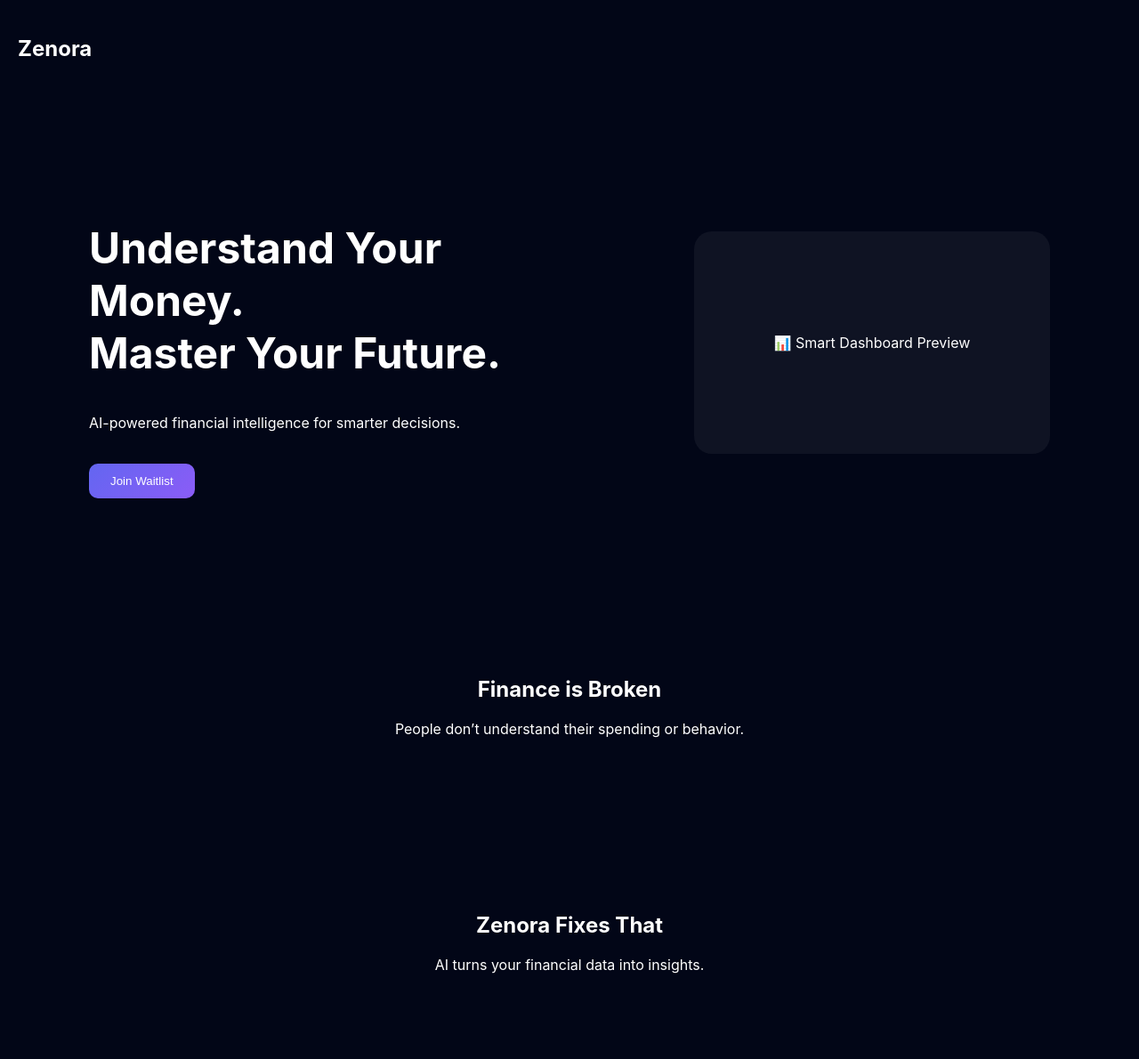
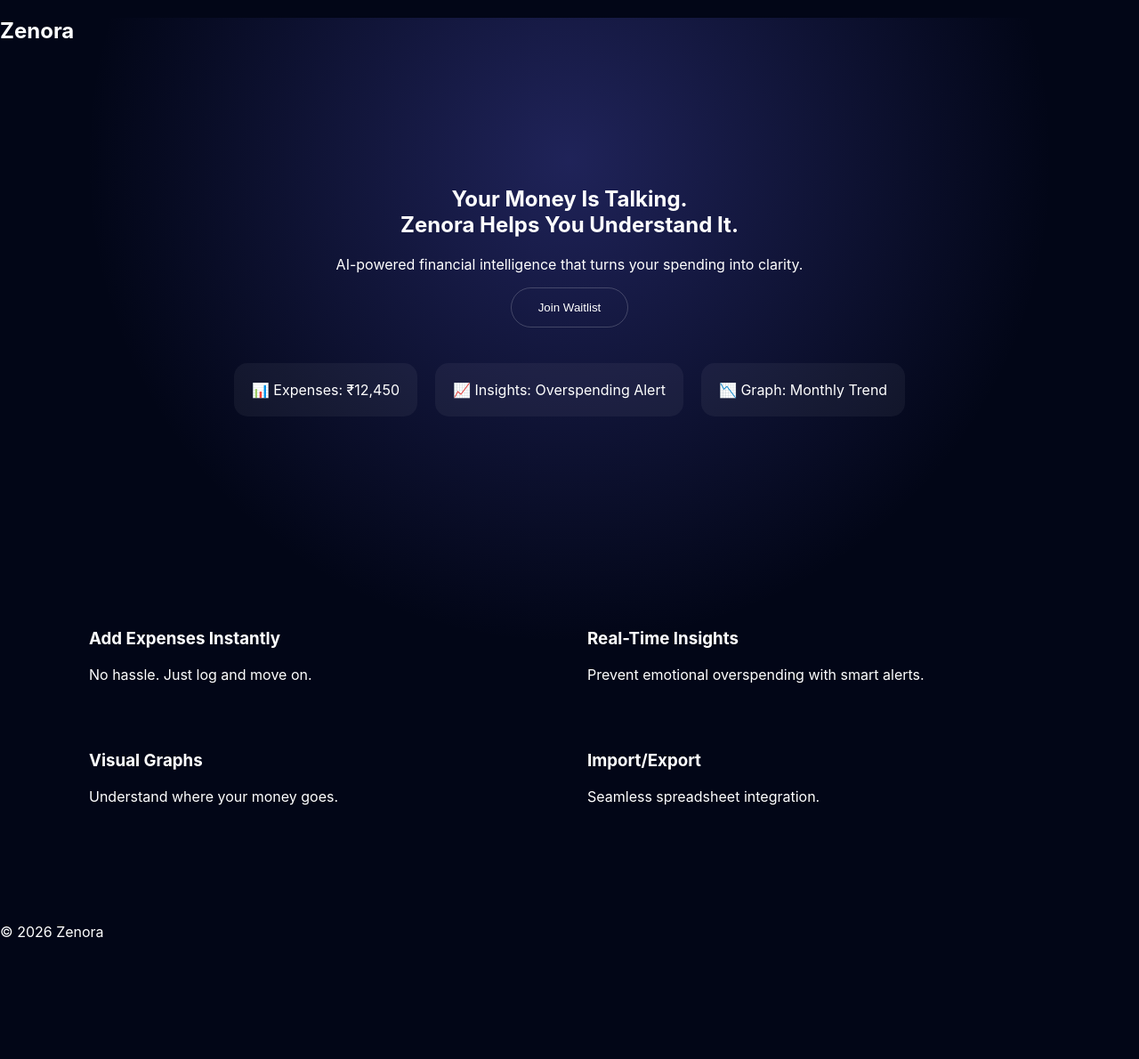
Before and after one commit to Dhrubajit-cmd/zenora-landing, a plain HTML site: page index.html in a window 1280 px wide. Shown: the whole page at 89% size. After the commit the page ends 1073 px from the top, so only its background shows below. Drawn offline with Linux system fonts and the light colour scheme.

Commit message:
Modified landing Page V4

```diff
--- a/index.html
+++ b/index.html
@@ -2,42 +2,89 @@
 <html lang="en">
 
 <head>
-    <meta charset="UTF-8">
+    <meta charset="UTF-8" />
     <title>Zenora</title>
+
     <link rel="stylesheet" href="styles/main.css">
 </head>
 
 <body>
 
+    <!-- BACKGROUND -->
+    <div class="background"></div>
+
     <!-- NAV -->
-    <nav class="nav">
+    <nav>
         <h1>Zenora</h1>
     </nav>
 
     <!-- HERO -->
     <section class="hero">
-        <div class="hero-text">
-            <h1>Understand Your Money.<br>Master Your Future.</h1>
-            <p>AI-powered financial intelligence for smarter decisions.</p>
-            <button>Join Waitlist</button>
+
+        <h1>Your Money Is Talking.<br>Zenora Helps You Understand It.</h1>
+        <p>AI-powered financial intelligence that turns your spending into clarity.</p>
+
+        <button id="openModal" class="cta-btn">Join Waitlist</button>
+
+        <!-- MOCK DASHBOARD -->
+        <div class="dashboard">
+            <div class="card">📊 Expenses: ₹12,450</div>
+            <div class="card">📈 Insights: Overspending Alert</div>
+            <div class="card">📉 Graph: Monthly Trend</div>
         </div>
 
-        <div class="hero-visual">
-            <div class="mock-card">📊 Smart Dashboard Preview</div>
-        </div>
     </section>
 
-    <!-- PROBLEM -->
-    <section class="section">
-        <h2>Finance is Broken</h2>
-        <p>People don’t understand their spending or behavior.</p>
+    <!-- FEATURES -->
+    <section class="features">
+
+        <div class="feature">
+            <h3>Add Expenses Instantly</h3>
+            <p>No hassle. Just log and move on.</p>
+        </div>
+
+        <div class="feature">
+            <h3>Real-Time Insights</h3>
+            <p>Prevent emotional overspending with smart alerts.</p>
+        </div>
+
+        <div class="feature">
+            <h3>Visual Graphs</h3>
+            <p>Understand where your money goes.</p>
+        </div>
+
+        <div class="feature">
+            <h3>Import/Export</h3>
+            <p>Seamless spreadsheet integration.</p>
+        </div>
+
     </section>
 
-    <!-- SOLUTION -->
-    <section class="section">
-        <h2>Zenora Fixes That</h2>
-        <p>AI turns your financial data into insights.</p>
-    </section>
+    <!-- FOOTER -->
+    <footer>
+        <p>© 2026 Zenora</p>
+    </footer>
+
+    <!-- MODAL -->
+    <div id="modal" class="modal hidden">
+        <div class="modal-content">
+
+            <span id="closeModal">&times;</span>
+
+            <h2>Request Access</h2>
+
+            <input placeholder="Your Name">
+            <input placeholder="Email">
+            <select>
+                <option>Select Industry</option>
+            </select>
+
+            <button>Request Access</button>
+
+        </div>
+    </div>
+
+    <script src="scripts/main.js"></script>
 
 </body>
 
--- /dev/null
+++ b/scripts/main.js
@@ -0,0 +1,11 @@
+const openBtn = document.getElementById("openModal");
+const modal = document.getElementById("modal");
+const closeBtn = document.getElementById("closeModal");
+
+openBtn.onclick = () => {
+    modal.classList.remove("hidden");
+};
+
+closeBtn.onclick = () => {
+    modal.classList.add("hidden");
+};
--- a/styles/main.css
+++ b/styles/main.css
@@ -5,45 +5,75 @@ body {
     color: white;
 }
 
-.nav {
+.background {
+    position: fixed;
+    width: 100%;
+    height: 100%;
+    background:
+        radial-gradient(circle at 50% 20%, rgba(99, 102, 241, 0.3), transparent 60%),
+        linear-gradient(#020617, #020617);
+    z-index: -1;
+}
+
+.hero {
+    text-align: center;
+    padding: 120px 20px;
+}
+
+.cta-btn {
+    padding: 14px 30px;
+    border-radius: 30px;
+    border: 1px solid rgba(255, 255, 255, 0.2);
+    background: transparent;
+    color: white;
+    cursor: pointer;
+    transition: 0.3s;
+}
+
+.cta-btn:hover {
+    border-color: #6366f1;
+    box-shadow: 0 0 20px rgba(99, 102, 241, 0.6);
+}
+
+.dashboard {
+    margin-top: 40px;
+    display: flex;
+    justify-content: center;
+    gap: 20px;
+}
+
+.card {
+    background: rgba(255, 255, 255, 0.05);
+    padding: 20px;
+    border-radius: 15px;
+}
+
+.features {
+    display: grid;
+    grid-template-columns: repeat(2, 1fr);
+    padding: 80px;
+}
+
+.feature {
     padding: 20px;
 }
 
-.hero {
-    display: flex;
-    justify-content: space-between;
-    align-items: center;
-    padding: 100px;
-}
-
-.hero-text {
-    max-width: 500px;
-}
-
-.hero-text h1 {
-    font-size: 48px;
-}
-
-.hero-text button {
-    margin-top: 20px;
-    padding: 12px 24px;
-    background: linear-gradient(135deg, #6366f1, #8b5cf6);
-    border: none;
-    border-radius: 10px;
-    color: white;
-}
-
-.hero-visual {
-    width: 400px;
-    height: 250px;
-    background: rgba(255, 255, 255, 0.05);
-    border-radius: 20px;
+.modal {
+    position: fixed;
+    width: 100%;
+    height: 100%;
+    backdrop-filter: blur(10px);
     display: flex;
     align-items: center;
     justify-content: center;
 }
 
-.section {
-    padding: 80px;
-    text-align: center;
+.hidden {
+    display: none;
 }
+
+.modal-content {
+    background: #020617;
+    padding: 30px;
+    border-radius: 20px;
+}
```
Also changed, not shown: components/hero.css (deleted), components/modal.css (added).
